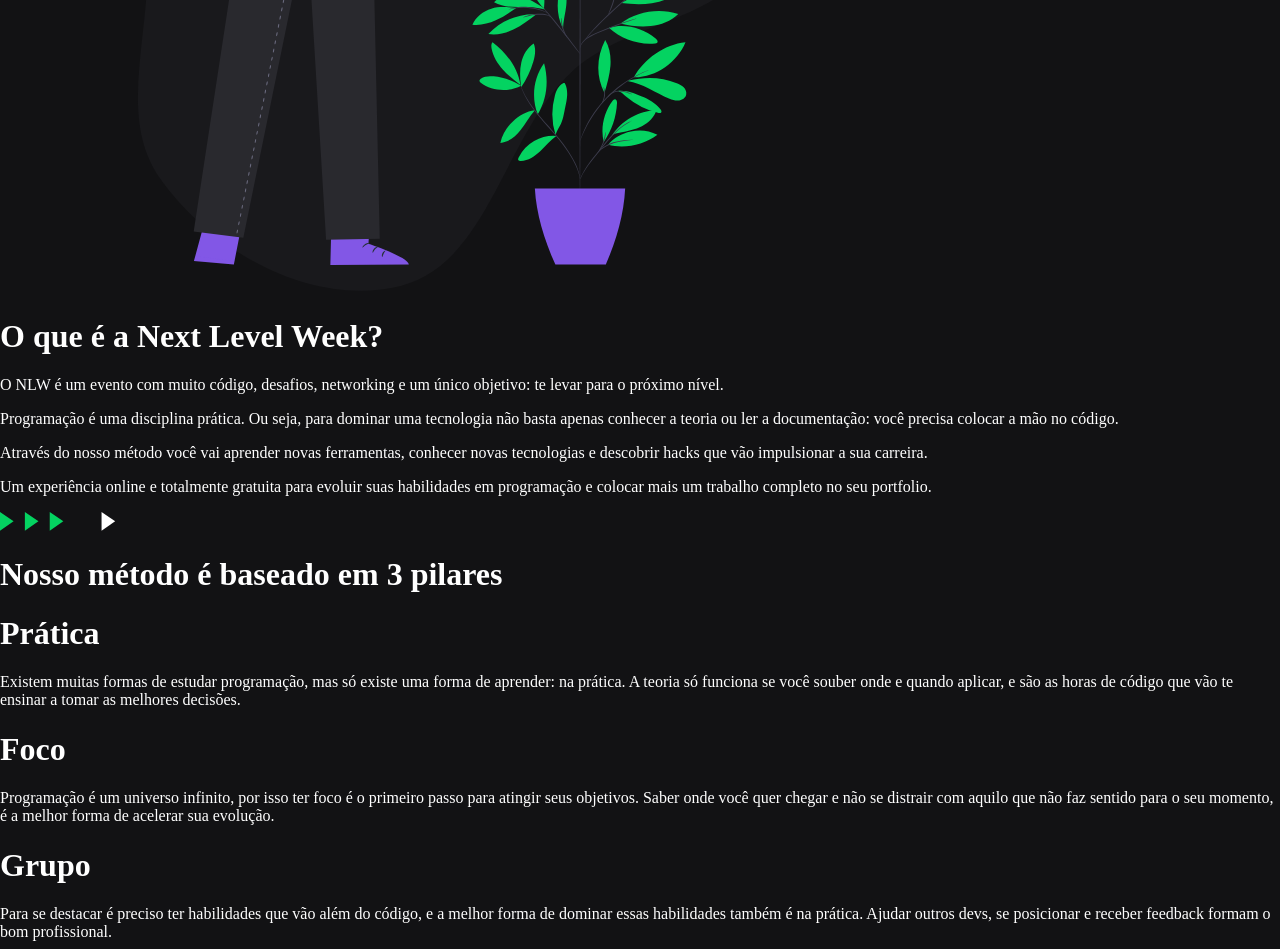
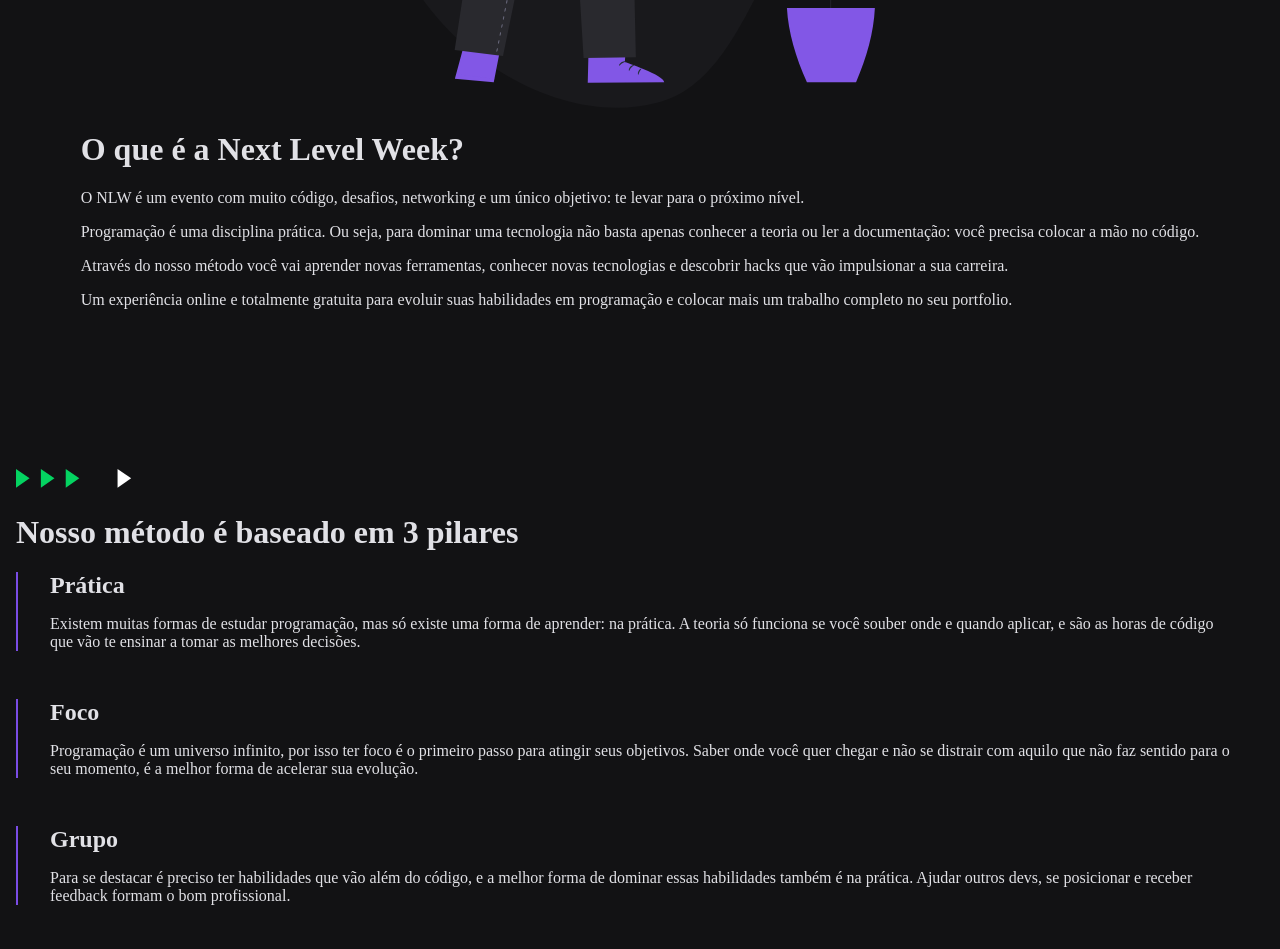
Before and after one commit to Lorenalgm/nlw, a React (Create React App) app in the folder frontend/: page / in a window 1280 px wide. Shown: the part 1848-2797 px from the top of the page. Built offline with nearby package versions, Linux system fonts and the light colour scheme.

Commit message:
Realizada estilização do sobre e pilares

```diff
--- a/frontend/src/App.css
+++ b/frontend/src/App.css
@@ -3,18 +3,22 @@
   --verde: #04d361;
   --roxo: #7A4CE5;
   --amarelo: #F7DF1E;
+  --cinza-claro: #e1e1e6;
 }
 
 body{
   margin: 0;
   padding: 0;
   background: var(--cinza);
-  color: white;
+  color: var(--cinza-claro);
+}
+
+.App{
+  margin: 0 1em;
 }
 
 .hero{
-  margin: 0 1em;
-  margin-bottom: 20em;
+  margin-bottom: 10em;
 }
 
 .header{
@@ -56,6 +60,7 @@
   background: var(--roxo);
   color: white;
   text-decoration: none;
+
   font-size: 14px;
   padding: 18px 30%;
   border-bottom: 5px solid rgb(73, 45, 138);
@@ -64,3 +69,20 @@
 .about img{
   width: 60%;
 }
+
+.about{
+  display: flex;
+  flex-direction: column;
+  align-items: center;
+  margin-bottom: 9em;
+}
+
+.pillar{
+  border-left: 2px solid var(--roxo);
+  padding: 0 2em;
+  margin-bottom: 3em;
+}
+
+.pillar h1{
+  font-size: 24px;
+}
```
